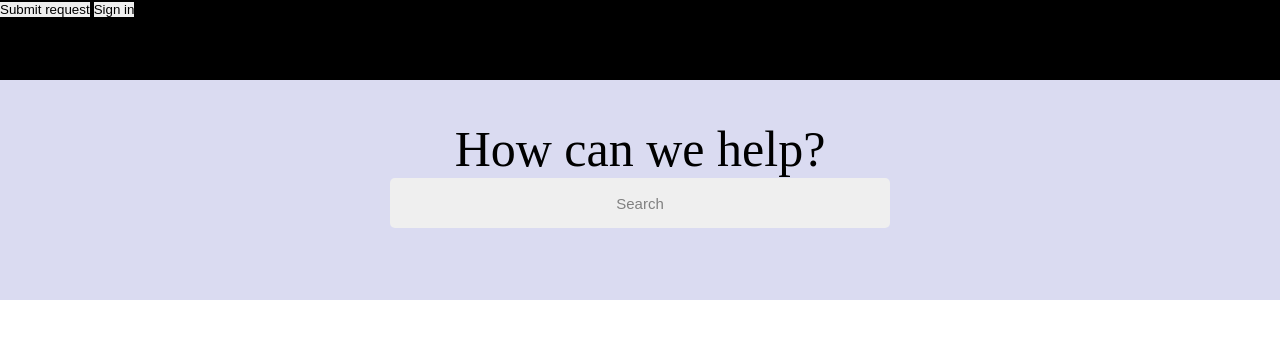
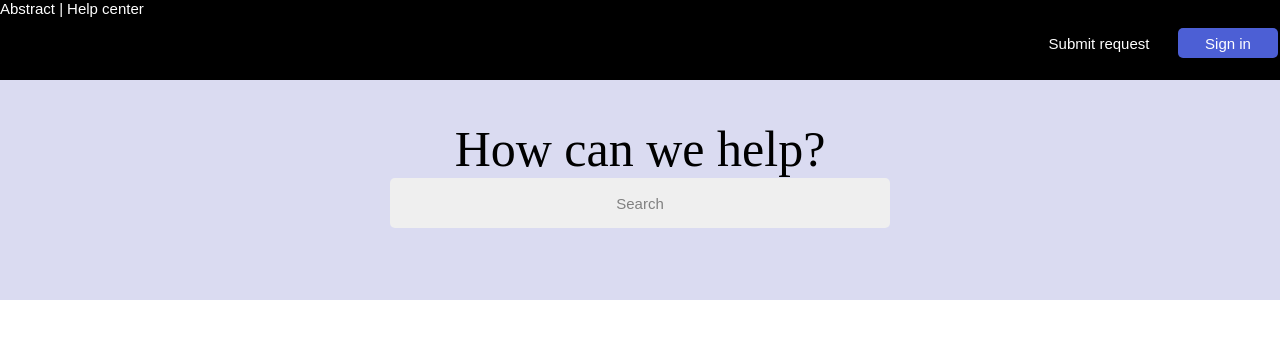
Before and after one commit to hamzaberni/level_1, a plain HTML site: page index.html in a window 1280 px wide. Drawn offline with Linux system fonts and the light colour scheme.

Commit message:
abstract buttons

```diff
--- a/index.html
+++ b/index.html
@@ -9,15 +9,17 @@
 <body>
     <nav>
         <div class = "black">
-            <button>Submit request</button>
-            <button>Sign in</button>
+            <div class="abbuttons">
+            <button>Abstract |</button>
+            <button>Help center</button>
+            </div>
+            <button class="submit">Submit request</button>
+            <button class="sign">Sign in</button>
         </div>
         <div class="container">
-            <p>How can we help?</p>
+            <p class="help">How can we help?</p>
             <button class = "search">Search</button>
         </div>
-
-
     </nav>
 </body>
 </html>
--- a/style.css
+++ b/style.css
@@ -21,15 +21,45 @@ div.black {
     flex-direction: row;
     margin-top: 40px;
 }
-div > p {
+.help {
     font-size: 50px;
-    font-family:
+    color: #000000;
 }
 .search {
+    position: relative;
     height: 50px;
     width: 500px;
     border-radius: 5px;
     font-size: 15px;
     color: grey;
     border: 30px black;
+
 }
+.black {
+    justify-content: flex-end;
+}
+.submit {
+    font-size: 15px;
+    color: white;
+    height: 30px;
+    width: 150px;
+    border-radius: 5px;
+    background-color: #000000;
+    border: 5px white;
+    margin-left: 80%;
+    margin-top: 10px;
+}
+.sign {
+    font-size: 15px;
+    color: white;
+    height: 30px;
+    width: 100px;
+    border-radius: 5px;
+    background-color: #4C5FD5;
+}
+ .abbuttons > button {
+    color: white;
+    font-size: 15px;
+    background-color: #000000;
+    align-items: flex-end;
+}
```
